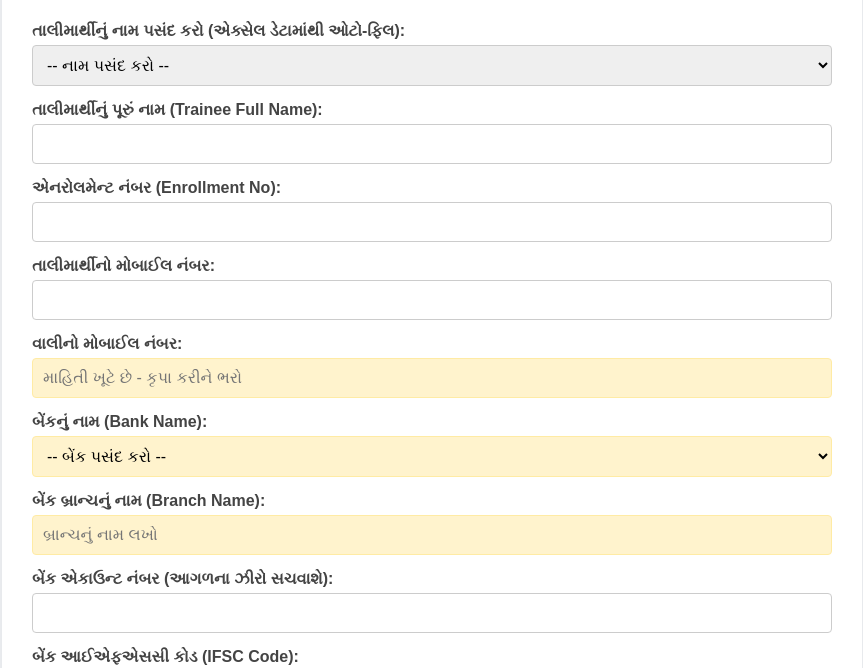
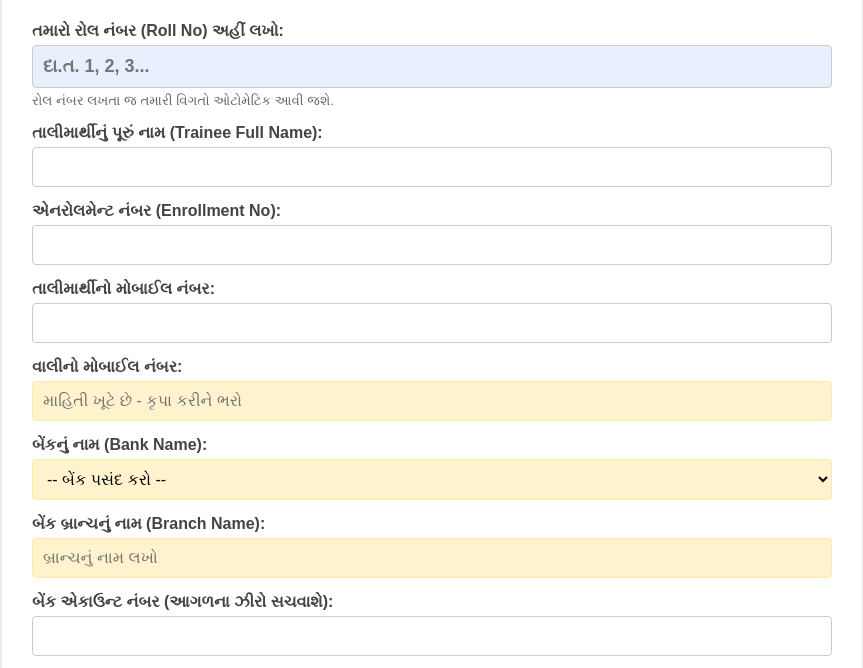
Before and after one commit to Yuvrajsinh87/MD-84-Trainee-Data, a plain HTML site: page index.html in a window 1280 px wide. Shown: the part 123-791 px from the top of the page, without its empty margins (208-1071 px from the left). Drawn offline with Linux system fonts and the light colour scheme.

Commit message:
Change trainee selection to roll number input
Updated the form to use roll number input instead of a dropdown for selecting trainees. Modified the JavaScript functions to handle data retrieval based on roll number.

```diff
--- a/index.html
+++ b/index.html
@@ -9,11 +9,12 @@
         .container { max-width: 800px; background: #fff; margin: auto; padding: 30px; border-radius: 8px; box-shadow: 0 4px 15px rgba(0,0,0,0.1); }
         h2 { text-align: center; color: #1a73e8; margin-bottom: 5px; }
         .sub-header { text-align: center; font-size: 14px; color: #666; margin-bottom: 25px; font-weight: bold; }
-        .form-group { margin-bottom: 15px; }
+        .form-group { margin-bottom: 15px; position: relative; }
         label { display: block; font-weight: bold; margin-bottom: 5px; color: #444; }
         input, select, textarea { width: 100%; padding: 10px; border: 1px solid #ccc; border-radius: 4px; font-size: 16px; box-sizing: border-box; text-transform: uppercase; }
         input:focus, select:focus, textarea:focus { border-color: #1a73e8; outline: none; box-shadow: 0 0 5px rgba(26,115,232,0.3); }
         .missing-field { background-color: #fff3cd !important; border-color: #ffeba4 !important; }
+        .roll-box { background-color: #e8f0fe !important; font-weight: bold; font-size: 18px; color: #1a73e8; }
         .aadhaar-group { display: flex; gap: 10px; }
         .aadhaar-group input { text-align: center; font-weight: bold; letter-spacing: 2px; }
         .btn-container { text-align: center; margin-top: 30px; }
@@ -32,11 +33,11 @@
     <h2>ઔદ્યોગિક તાલીમ સંસ્થા, અંકલેશ્વર</h2>
     <div class="sub-header">મિકેનિક ડીઝલ ટ્રેડ - તાલીમાર્થી માહિતી પત્રક (બૅચ ૮૪)</div>
 
+    <!-- Roll Number Search Box -->
     <div class="form-group no-print">
-        <label for="traineeSelect">તાલીમાર્થીનું નામ પસંદ કરો (એક્સેલ ડેટામાંથી ઓટો-ફિલ):</label>
-        <select id="traineeSelect" onchange="loadTraineeData()">
-            <option value="">-- નામ પસંદ કરો --</option>
-        </select>
+        <label for="rollInput">તમારો રોલ નંબર (Roll No) અહીં લખો:</label>
+        <input type="number" id="rollInput" class="roll-box" placeholder="દા.ત. 1, 2, 3..." oninput="loadDataByRollNo()">
+        <small style="color: #666; display: block; margin-top: 5px;">રોલ નંબર લખતા જ તમારી વિગતો ઓટોમેટિક આવી જશે.</small>
     </div>
 
     <form id="registrationForm" onsubmit="submitForm(event)">
@@ -126,52 +127,65 @@
 </div>
 
 <script>
-    // મર્જ કરેલ ૪૧ તાલીમાર્થીઓનો ડેટા
-    const traineesData = [
-        {"name": "MANISHBHAI DHARMESHBHAI VASAVA", "mobile": "7859895395", "guardian_mobile": "", "bank_acc": "2210100049097", "ifsc": "BARB0ANKLES", "address": "PADMAVATI SOCIETY, PRATHAMIK SHALA, ANKLESHWAR - 393001", "taluka": "", "district": "", "enroll": "403840018"},
-        {"name": "SUJALBHAI RAMESHBHAI RATHOD", "mobile": "6352546992", "guardian_mobile": "", "bank_acc": "", "ifsc": "", "address": "NAVINAGARI, DHAVAT, DHAVAT - 391210", "taluka": "", "district": "", "enroll": "403840019"},
-        {"name": "HIMLESHKUMAR SURESHBHAI VASAVA", "mobile": "9274925189", "guardian_mobile": "", "bank_acc": "", "ifsc": "", "address": "VADI FALIYU, PRATHAMIK SHALA DIWA, NAVA DIWA - 393001", "taluka": "", "district": "", "enroll": "403840180"},
-        {"name": "AYUSHBHAI SHAMJIBHAI MAKVANA", "mobile": "9023113573", "guardian_mobile": "", "bank_acc": "3005010000000", "ifsc": "BARB0BGGBXX", "address": "ALEX FARM HOUSE, UCHHALI, UCHHALI - 393001", "taluka": "", "district": "", "enroll": "403840530"}
-    ];
-
-    window.onload = function() {
-        const select = document.getElementById('traineeSelect');
-        traineesData.forEach((t, index) => {
-            let opt = document.createElement('option');
-            opt.value = index;
-            opt.textContent = t.name;
-            select.appendChild(opt);
-        });
+    // એક્સેલ ડેટા (રોલ નંબર સાથે)
+    const traineesData = {
+        "1": {"name": "MANISHBHAI DHARMESHBHAI VASAVA", "enroll": "403840018", "mobile": "7859895395", "bank_acc": "2210100049097", "ifsc": "BARB0ANKLES", "address": "PADMAVATI SOCIETY, PRATHAMIK SHALA, ANKLESHWAR - 393001"},
+        "2": {"name": "SUJALBHAI RAMESHBHAI RATHOD", "enroll": "403840019", "mobile": "6352546992", "bank_acc": "", "ifsc": "", "address": "NAVINAGARI, DHAVAT, DHAVAT - 391210"},
+        "3": {"name": "SIDDHARTHBHAI BALVANTBHAI PARMAR", "enroll": "403840024", "mobile": "6359273842", "bank_acc": "", "ifsc": "", "address": ""},
+        "4": {"name": "MOHAMMAD MUNAF ASFAK SHAIKH", "enroll": "403840162", "mobile": "6352345007", "bank_acc": "", "ifsc": "", "address": ""},
+        "5": {"name": "FARHAN FIROZBHAI CHAUHAN", "enroll": "403840175", "mobile": "9662329767", "bank_acc": "", "ifsc": "", "address": ""},
+        "6": {"name": "HITESH RANJEETBHAI MALI", "enroll": "403840196", "mobile": "9825745113", "bank_acc": "", "ifsc": "", "address": ""},
+        "7": {"name": "DHRUVKUMAR HARESHBHAI RANA", "enroll": "403840216", "mobile": "8758448319", "bank_acc": "", "ifsc": "", "address": ""},
+        "8": {"name": "AZAZ IMRAN SIDAT", "enroll": "403840293", "mobile": "7990748072", "bank_acc": "", "ifsc": "", "address": ""},
+        "9": {"name": "KRISHKUMAR KAMLESHBHAI MACHHI", "enroll": "403840342", "mobile": "8401905875", "bank_acc": "", "ifsc": "", "address": ""},
+        "10": {"name": "KRUNAL RAJNIKANT PADHIYAR", "enroll": "403840403", "mobile": "9227014653", "bank_acc": "", "ifsc": "", "address": ""},
+        "11": {"name": "ZAKIRHUSEN LIYAKAT HUSHEN KAPADIYA", "enroll": "403840640", "mobile": "9429334406", "bank_acc": "", "ifsc": "", "address": ""},
+        "12": {"name": "VIVEK MAHESH RAJPUT", "enroll": "403840642", "mobile": "9106223868", "bank_acc": "", "ifsc": "", "address": ""},
+        "13": {"name": "MOHMMAD SAJJAD MOHAMMAD SARFARAJ SHAIKH", "enroll": "403840774", "mobile": "9106313731", "bank_acc": "", "ifsc": "", "address": ""},
+        "14": {"name": "RIZWANBEG MAKBULBEG MIRZA", "enroll": "403840813", "mobile": "7874463177", "bank_acc": "", "ifsc": "", "address": ""},
+        "15": {"name": "AHMED ABDULSAMAD SEDU", "enroll": "403840817", "mobile": "9157158318", "bank_acc": "", "ifsc": "", "address": ""},
+        "16": {"name": "MOHMED MUZAHID IRFAN SHAIKH", "enroll": "403840847", "mobile": "9409763934", "bank_acc": "", "ifsc": "", "address": ""},
+        "17": {"name": "ALFAZHHUSEN IMRANMIYA MALEK", "enroll": "403840941", "mobile": "7041612254", "bank_acc": "", "ifsc": "", "address": ""},
+        "18": {"name": "HARSH KISHORRAV BORSE", "enroll": "403840956", "mobile": "9737829388", "bank_acc": "", "ifsc": "", "address": ""},
+        "19": {"name": "MAHAMMADFAYAZ LUKMAN ABHLI", "enroll": "403840971", "mobile": "8140555455", "bank_acc": "", "ifsc": "", "address": ""},
+        "20": {"name": "VISHNUBHAI RAMESHBHAI RATHVA", "enroll": "403841017", "mobile": "9824802827", "bank_acc": "", "ifsc": "", "address": ""},
+        "21": {"name": "MUBARAK ALTAFBHAI MAHAMMADBHAI SHEKH", "enroll": "403841024", "mobile": "8460683648", "bank_acc": "", "ifsc": "", "address": ""},
+        "22": {"name": "MO REHAN SALAUDDIN KURESHI", "enroll": "403841025", "mobile": "8401590216", "bank_acc": "", "ifsc": "", "address": ""},
+        "49": {"name": "HIMLESHKUMAR SURESHBHAI VASAVA", "enroll": "403840180", "mobile": "9274925189", "bank_acc": "", "ifsc": "", "address": "VADI FALIYU, PRATHAMIK SHALA DIWA, NAVA DIWA - 393001"},
+        "50": {"name": "AYUSHBHAI SHAMJIBHAI MAKVANA", "enroll": "403840530", "mobile": "9023113573", "bank_acc": "3005010000000", "ifsc": "BARB0BGGBXX", "address": "ALEX FARM HOUSE, UCHHALI, UCHHALI - 393001"}
     };
 
-    function loadTraineeData() {
-        const index = document.getElementById('traineeSelect').value;
-        if (index === "") return;
-        const t = traineesData[index];
+    function loadDataByRollNo() {
+        const roll = document.getElementById('rollInput').value.trim();
 
+        if (traineesData[roll]) {
+            const t = traineesData[roll];
             document.getElementById('name').value = t.name || '';
             document.getElementById('enroll').value = t.enroll || '';
             document.getElementById('mobile').value = t.mobile || '';
-        document.getElementById('guardian_mobile').value = t.guardian_mobile || '';
+            document.getElementById('guardian_mobile').value = '';
             document.getElementById('bank_acc').value = t.bank_acc || '';
             document.getElementById('ifsc').value = t.ifsc || '';
             document.getElementById('address').value = t.address || '';
-        document.getElementById('taluka').value = t.taluka || 'અંકલેશ્વર';
-        document.getElementById('district').value = t.district || 'ભરૂચ';
+            document.getElementById('taluka').value = 'અંકલેશ્વર';
+            document.getElementById('district').value = 'ભરૂચ';
 
-        // IFSC કોડના આધારે ઓટોમેટિક બેંક પસંદગી
             if (t.ifsc.startsWith('BARB')) {
                 document.getElementById('bank_name').value = 'BANK OF BARODA';
             } else if (t.ifsc.startsWith('SBIN')) {
                 document.getElementById('bank_name').value = 'STATE BANK OF INDIA';
-        } else if (t.ifsc.startsWith('HDFC')) {
-            document.getElementById('bank_name').value = 'HDFC BANK';
-        } else if (t.ifsc.startsWith('ICIC')) {
-            document.getElementById('bank_name').value = 'ICICI BANK';
-        } else if (t.ifsc.startsWith('PUNB')) {
-            document.getElementById('bank_name').value = 'PUNJAB NATIONAL BANK';
+            } else {
+                document.getElementById('bank_name').value = '';
             }
-
+        } else {
+            // જો રોલ નંબર ન મળે તો ફોર્મ ખાલી કરી દો
+            document.getElementById('name').value = '';
+            document.getElementById('enroll').value = '';
+            document.getElementById('mobile').value = '';
+            document.getElementById('bank_acc').value = '';
+            document.getElementById('ifsc').value = '';
+            document.getElementById('address').value = '';
+        }
         checkMissingFields();
     }
 
@@ -207,6 +221,7 @@
         event.preventDefault();
 
         const formData = {
+            roll_no: document.getElementById('rollInput').value,
             name: document.getElementById('name').value,
             enroll: document.getElementById('enroll').value,
             mobile: document.getElementById('mobile').value,
@@ -221,7 +236,6 @@
             district: document.getElementById('district').value
         };
 
-        // અહીં આપની Google Apps Script URL સેટ કરી દીધી છે
         const scriptURL = 'https://script.google.com/macros/s/AKfycbzKuiUMy3O1yXRexv3T14SUgW1OdAmNbPt9d0MKlHYCCnN1fy3pYr0tD9LcotJAXYFVCw/exec';
 
         fetch(scriptURL, { method: 'POST', mode: 'no-cors', body: JSON.stringify(formData) })
```
Lines whose indentation alone changed are shown as unchanged.
